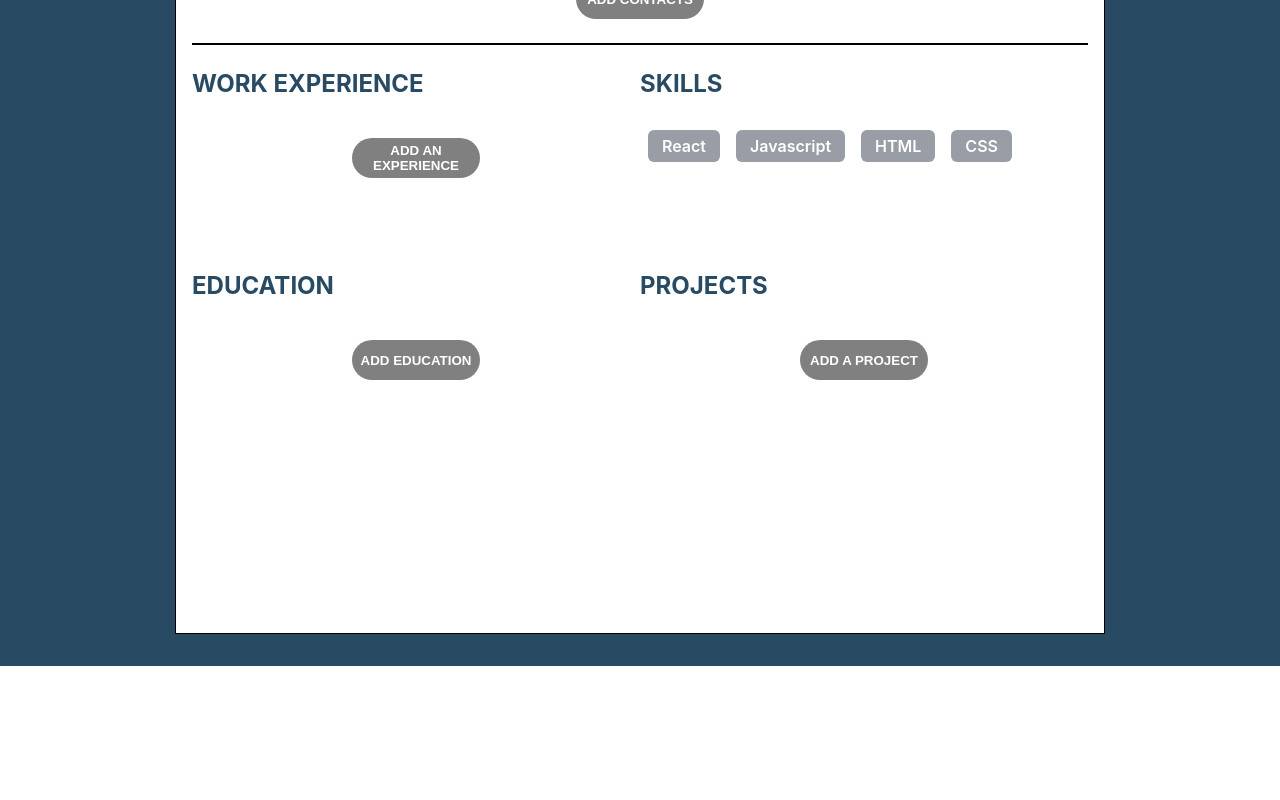
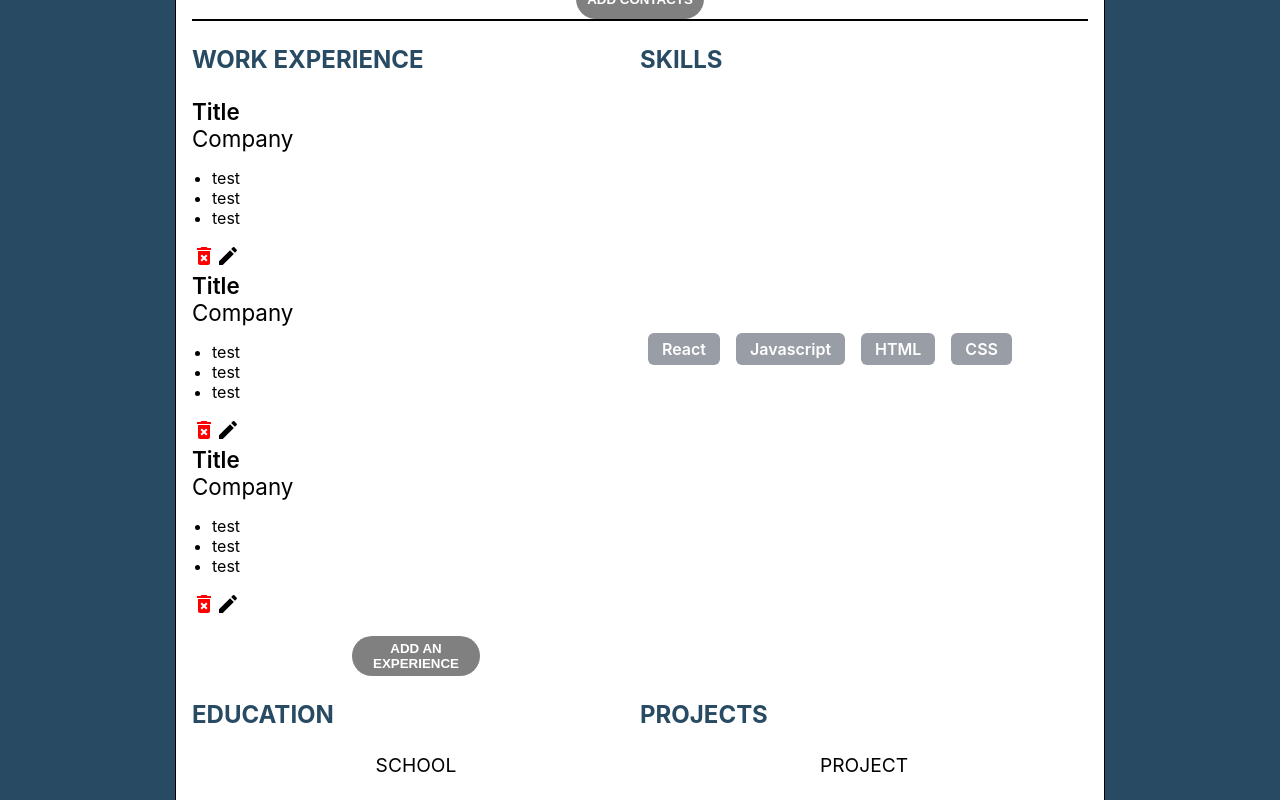
Before and after one commit to twalton83/TOP-CV, a React (Create React App) app: page / in a window 1280 px wide. Shown: the part 280-1080 px from the top of the page. Before the commit the page ends 946 px from the top, so only its background shows below. Built offline with nearby package versions, Linux system fonts and the light colour scheme.

Commit message:
add seeds file and seed data for development

```diff
--- a/src/components/Education.js
+++ b/src/components/Education.js
@@ -29,11 +29,11 @@ export default function Education({
       {education.map((edu) => (
         <div>
           <EducationHeader>{edu.name.toUpperCase()}</EducationHeader>
-          {edu.startDate && (
+          {/* {edu.startDate && (
             <Dates>
               {edu.startDate} - {edu.endDate || "Current"}
             </Dates>
-          )}
+          )} */}
           <p>{edu.degree}</p>
         </div>
       ))}
--- a/src/components/MyDocument.js
+++ b/src/components/MyDocument.js
@@ -3,14 +3,19 @@ import styled from "styled-components"
 import ResumeHeader from "./ResumeHeader"
 import ResumeContact from "./ResumeContact"
 import ResumeBody from "./ResumeBody"
+import {
+  generateWork,
+  generateEducation,
+  generateProject,
+} from "../modules/seeds"
 
 const ResumeSheet = styled.section`
   display: flex;
   flex-direction: column;
-  min-height: 80vh;
+  min-height: 1150px;
   max-height: 3300px;
   max-width: 2550px;
-  height: 100vh;
+  height: auto;
   width: 70vw;
   border: 1px solid black;
   background-color: white;
@@ -42,10 +47,10 @@ export default function MyDocument() {
     education: true,
   })
 
-  const [workExperience, setWorkExperience] = useState([])
+  const [workExperience, setWorkExperience] = useState(generateWork())
   const [skills, setSkills] = useState(["React", "Javascript", "HTML", "CSS"])
-  const [education, setEducation] = useState([])
-  const [projects, setProjects] = useState([])
+  const [education, setEducation] = useState(generateEducation())
+  const [projects, setProjects] = useState(generateProject())
   const [modalShow, setModalShow] = useState({
     work: false,
     project: false,
--- a/src/components/Projects.js
+++ b/src/components/Projects.js
@@ -65,11 +65,11 @@ export default function Projects({
       {projects.map((proj) => (
         <div>
           <ProjectHeader>{proj.name.toUpperCase()}</ProjectHeader>
-          {proj.startDate && (
+          {/* {proj.startDate && (
             <Dates>
               {proj.startDate} - {proj.endDate || "Current"}
             </Dates>
-          )}
+          )} */}
           {proj.tasks.length && (
             <Tasks>
               {proj.tasks.map((t) => (
--- a/src/components/WorkExperience.js
+++ b/src/components/WorkExperience.js
@@ -82,9 +82,7 @@ export default function WorkExperience({
         >
           <WorkTitle>{exp.title}</WorkTitle>
           <WorkHeader>{exp.company}</WorkHeader>
-          <Dates>
-            {exp.startDate} - {exp.endDate || "Current"}
-          </Dates>
+          <Dates>{/* {exp.startDate} - {exp.endDate || "Current"} */}</Dates>
           <Tasks>
             {exp.tasks.map((t) => (
               <li key={uuidv4()}>{t}</li>
--- a/src/modules/Education.js
+++ b/src/modules/Education.js
@@ -5,4 +5,9 @@ export default class Education {
     this.endDate = endDate
     this.degree = degree
   }
+
+  edit(changes) {
+    // push changes into array
+    // iterate through changes and update this.changedField
+  }
 }
--- a/src/modules/Project.js
+++ b/src/modules/Project.js
@@ -5,4 +5,9 @@ export default class Project {
     this.endDate = endDate
     this.tasks = tasks
   }
+
+  edit(changes) {
+    // push changes into array
+    // iterate through changes and update this.changedField
+  }
 }
--- a/src/modules/WorkExperience.js
+++ b/src/modules/WorkExperience.js
@@ -13,4 +13,9 @@ export default class WorkExperience {
   removeTask(id) {
     this.tasks = this.tasks.filter((t) => t.id !== id)
   }
+
+  edit(changes) {
+    // push changes into array
+    // iterate through changes and update this.changedField
+  }
 }
--- /dev/null
+++ b/src/modules/seeds.js
@@ -0,0 +1,41 @@
+import Education from "./Education"
+import Work from "./WorkExperience"
+import Project from "./Project"
+
+const generateWork = () => {
+  const arr = []
+  for (let i = 0; i < 3; i++) {
+    arr.push(
+      new Work("Company", "Title", new Date("01-1-2018"), new Date(), [
+        "test",
+        "test",
+        "test",
+      ])
+    )
+  }
+
+  return arr
+}
+const generateEducation = () => {
+  const arr = []
+  for (let i = 0; i < 3; i++) {
+    arr.push(new Education("School", new Date("01-1-2018"), new Date(), "BA"))
+  }
+  return arr
+}
+
+const generateProject = () => {
+  const arr = []
+  for (let i = 0; i < 3; i++) {
+    arr.push(
+      new Project("Project", "Title", new Date("01-1-2018"), new Date(), [
+        "test",
+        "test",
+        "test",
+      ])
+    )
+  }
+  return arr
+}
+
+export { generateEducation, generateWork, generateProject }
```
Also changed, not shown: 1 other file (tests, documents, lock files or other folders).
